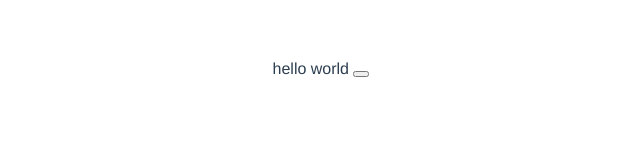
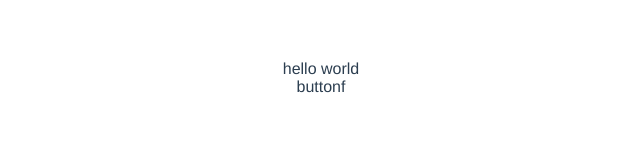
Before and after one commit to py-kkh/bilibili-ui, a Vue app: page / in a window 1280 px wide. Shown: the top 161 px of the page, without its empty margins (319-959 px from the left). Built offline with nearby package versions, Linux system fonts and the light colour scheme.

Commit message:
add babel

```diff
--- /dev/null
+++ b/babel.config.js
@@ -0,0 +1,15 @@
+module.exports = {
+  "presets": [
+    [
+      "@babel/preset-env",
+      {
+        "targets": {
+          "modules": 'commonjs',
+          "esmodules": false,
+          "useBuiltIns": "usage",
+          "ignoreBrowserslistConfig": true
+        }
+      }
+    ]
+  ]
+}
--- a/package.json
+++ b/package.json
@@ -4,6 +4,7 @@
     "dev": "webpack-dev-server --inline --progress --mode development --config build/webpack.dev.config.js --host 0.0.0.0"
   },
   "devDependencies": {
+    "@babel/preset-env": "^7.3.4",
     "babel-eslint": "^10.0.1",
     "css-loader": "^2.1.1",
     "eslint": "^5.15.1",
--- a/src/App.vue
+++ b/src/App.vue
@@ -1,16 +1,16 @@
 <template>
   <div id="app">
     hello world
-    <button></button>
+    <my-button>1</my-button>
   </div>
 </template>
 
 <script>
-import Button from './components/button/index.vue'
+import MyButton from './components/button/index.vue'
 export default {
   name: 'App',
   components: {
-    Button
+    MyButton
   }
 }
 </script>
--- a/src/components/button/index.vue
+++ b/src/components/button/index.vue
@@ -1,18 +1,19 @@
 <template>
   <div :class="btnClass">
-    button
+    buttonf
   </div>
 </template>
 <script>
 export default {
-  name: 'Button',
+  name: "MyButton",
   computed: {
     btnClass() {
       return {
         loading: false,
         disabled: false
-      }
+      };
     }
-  }
-}
+  },
+  mounted() {},
+};
 </script>
```
Also changed, not shown: .browserslistrc (added), 1 other file (tests, documents, lock files or other folders).
